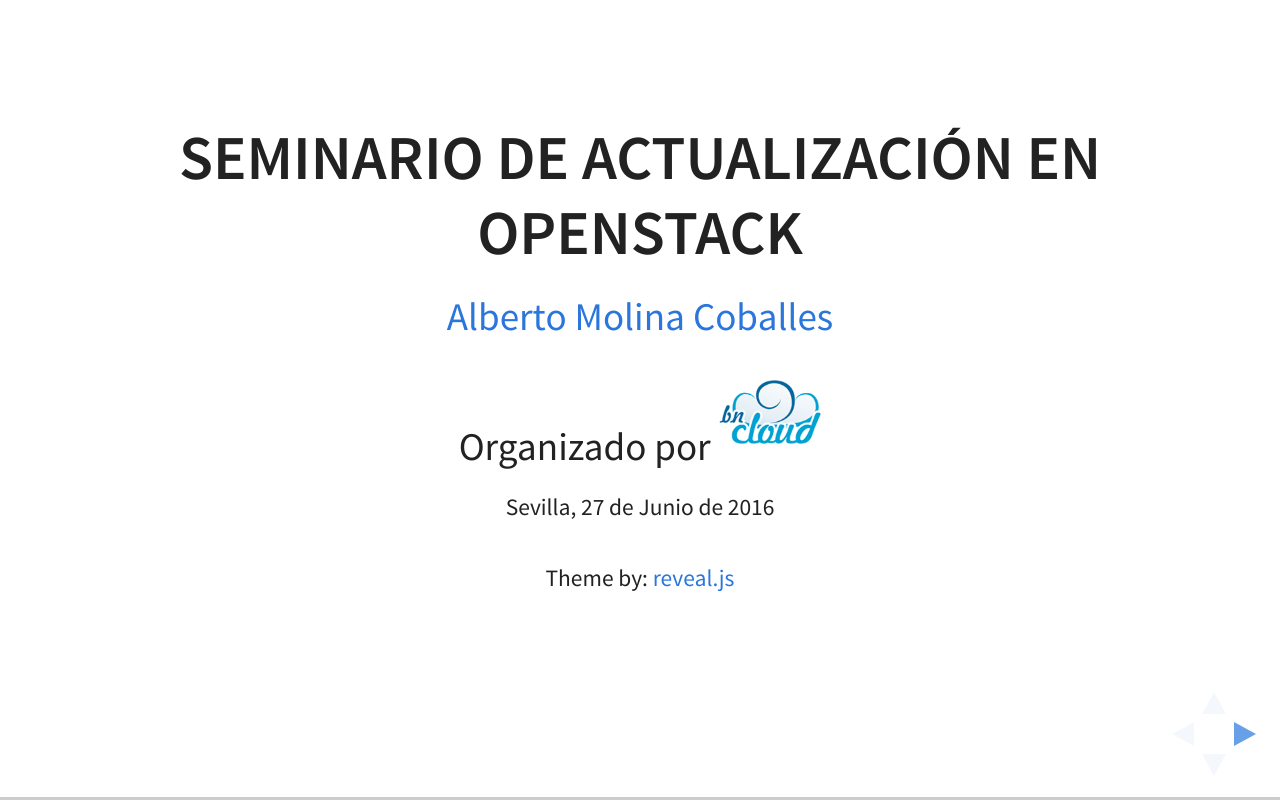
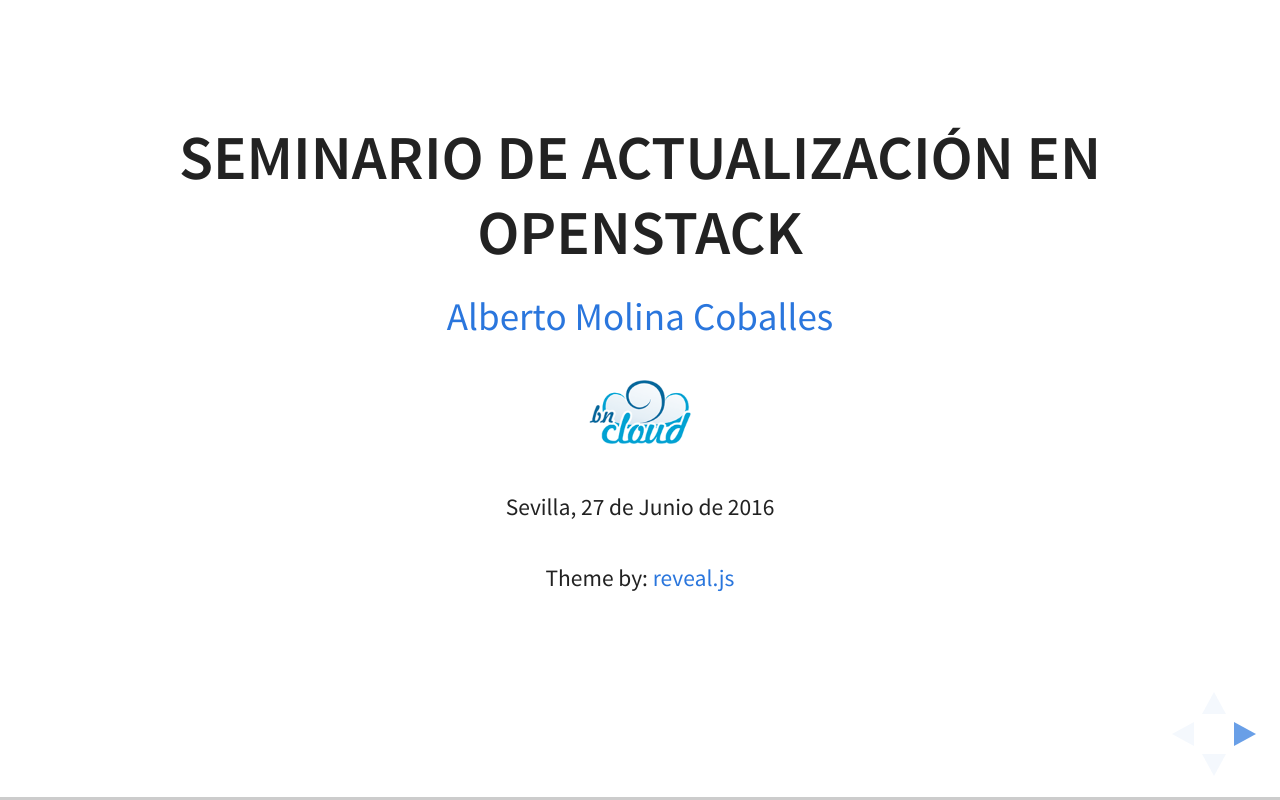
Before and after one commit to albertomolina/bn-openstack, a plain HTML site: page index.html in a window 1280 px wide. Drawn offline with Linux system fonts and the light colour scheme; files whose address does not match are found by name.

Commit message:
Modificación portada

```diff
--- a/index.html
+++ b/index.html
@@ -41,9 +41,7 @@
 	<section>
 	  <h2>Seminario de actualización en OpenStack</h2>
 	  <p><a href="http://albertomolina.wordpress.com">Alberto Molina Coballes</a></p>
-	  <p>Organizado por <a href="http://bn-cloud.com/">
-	      <img src="img/logohome_0_0.png" width="100px" class="plain"/></a>
-	  </p>
+	  <p><a href="http://bn-cloud.com/"><img src="img/logohome_0_0.png" width="100px" class="plain"/></a></p>
 	  <p><small>Sevilla, 27 de Junio de 2016</small></p>
 	  <p><small>Theme by: <a href="http://lab.hakim.se/reveal-js/#/">reveal.js</a></small></p>
 
```
